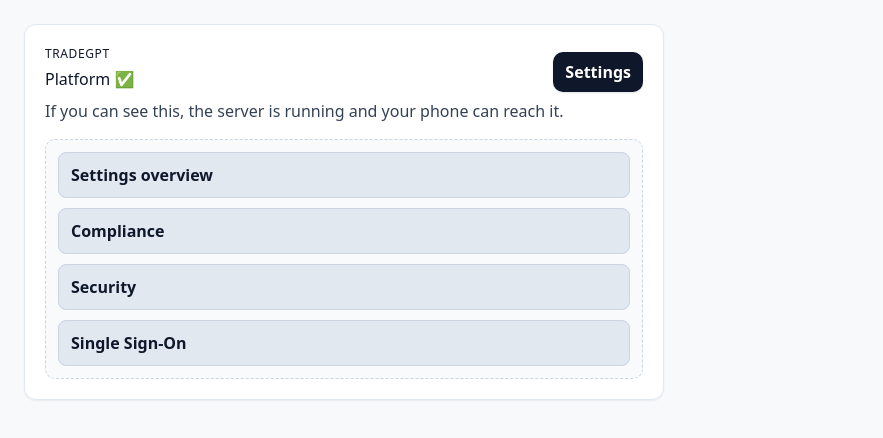
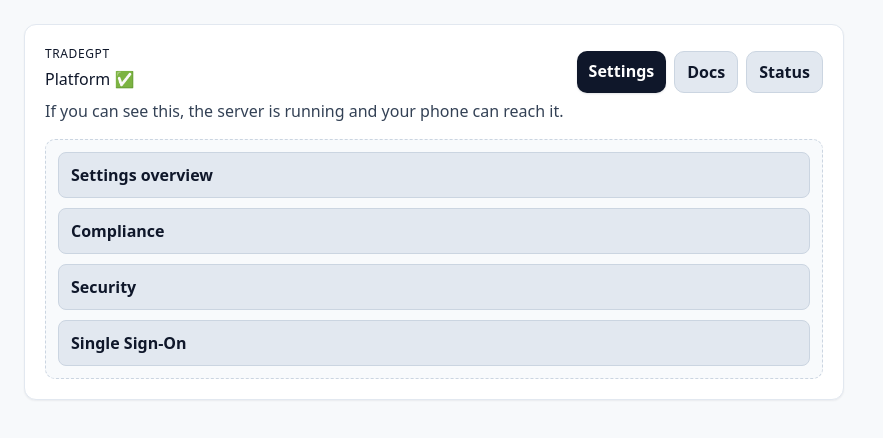
Before and after one commit to jbmeadows26/tradegpt-platform, a Next.js app: page / in a window 1280 px wide. Shown: the top 438 px of the page, without its empty margins (0-883 px from the left). Built offline with nearby package versions, Linux system fonts and the light colour scheme.

Commit message:
Share layout styles and expand homepage nav

```diff
--- a/app/page.tsx
+++ b/app/page.tsx
@@ -1,4 +1,5 @@
 import Link from "next/link";
+import { card, dashedPanel, pageShell } from "./ui/layoutStyles";
 
 const links = [
   { href: "/settings", label: "Settings overview" },
@@ -7,27 +8,16 @@
   { href: "/settings/sso", label: "Single Sign-On" },
 ];
 
+const topNavLinks = [
+  { href: "/settings", label: "Settings", variant: "primary" as const },
+  { href: "https://docs.example.com", label: "Docs", variant: "ghost" as const },
+  { href: "https://status.example.com", label: "Status", variant: "ghost" as const },
+];
+
 export default function Home() {
   return (
-    <main
-      style={{
-        padding: 24,
-        fontFamily: "system-ui",
-        minHeight: "100vh",
-        background: "#f7f9fb",
-        color: "#0f172a",
-      }}
-    >
-      <section
-        style={{
-          background: "#fff",
-          border: "1px solid #e2e8f0",
-          borderRadius: 12,
-          padding: 20,
-          boxShadow: "0 1px 2px rgba(15, 23, 42, 0.06)",
-        maxWidth: 640,
-      }}
-    >
+    <main style={pageShell}>
+      <section style={{ ...card, maxWidth: 820 }}>
         <div style={{ display: "flex", alignItems: "center", justifyContent: "space-between" }}>
           <div>
             <p style={{ textTransform: "uppercase", letterSpacing: 0.6, fontSize: 12, margin: 0 }}>
@@ -35,36 +25,32 @@
             </p>
             <h1 style={{ margin: "4px 0 8px" }}>Platform ✅</h1>
           </div>
-          <nav style={{ display: "flex", gap: 8 }}>
+          <nav style={{ display: "flex", gap: 8, flexWrap: "wrap" }}>
+            {topNavLinks.map((link) => (
               <Link
-              href="/settings"
+                key={link.href}
+                href={link.href}
                 style={{
                   padding: "8px 12px",
                   borderRadius: 10,
                   textDecoration: "none",
-                background: "#0f172a",
-                color: "#fff",
+                  background: link.variant === "primary" ? "#0f172a" : "#e2e8f0",
+                  color: link.variant === "primary" ? "#fff" : "#0f172a",
                   fontWeight: 600,
-                boxShadow: "0 1px 2px rgba(15,23,42,0.12)",
+                  boxShadow:
+                    link.variant === "primary" ? "0 1px 2px rgba(15,23,42,0.12)" : "none",
+                  border: link.variant === "primary" ? "none" : "1px solid #cbd5e1",
                 }}
               >
-              Settings
+                {link.label}
               </Link>
+            ))}
           </nav>
         </div>
         <p style={{ margin: "0 0 16px", color: "#334155" }}>
           If you can see this, the server is running and your phone can reach it.
         </p>
-        <div
-          style={{
-            display: "grid",
-            gap: 10,
-            padding: 12,
-            border: "1px dashed #cbd5e1",
-            borderRadius: 10,
-            background: "#f8fafc",
-          }}
-        >
+        <div style={dashedPanel}>
           {links.map((link) => (
             <Link
               key={link.href}
--- a/app/settings/layout.tsx
+++ b/app/settings/layout.tsx
@@ -1,6 +1,7 @@
 "use client";
 import Link from "next/link";
 import { usePathname } from "next/navigation";
+import { card, pageShell } from "../ui/layoutStyles";
 
 const navLinks = [
   { href: "/settings", label: "Overview" },
@@ -22,15 +23,7 @@
   };
 
   return (
-    <main
-      style={{
-        padding: 24,
-        fontFamily: "system-ui",
-        minHeight: "100vh",
-        background: "#f7f9fb",
-        color: "#0f172a",
-      }}
-    >
+    <main style={pageShell}>
       <header style={{ marginBottom: 24 }}>
         <p style={{ textTransform: "uppercase", letterSpacing: 0.6, fontSize: 12 }}>
           Settings
@@ -44,15 +37,7 @@
       </header>
 
       <div className="settings-layout-grid" style={{ display: "grid", gap: 24 }}>
-        <nav
-          style={{
-            background: "#fff",
-            border: "1px solid #e2e8f0",
-            borderRadius: 12,
-            padding: 16,
-            boxShadow: "0 1px 2px rgba(15, 23, 42, 0.06)",
-          }}
-        >
+        <nav style={{ ...card, padding: 16 }}>
           <ul style={{ listStyle: "none", padding: 0, margin: 0, display: "grid", gap: 8 }}>
             {navLinks.map((link) => (
               <li key={link.href}>
@@ -77,15 +62,7 @@
           </ul>
         </nav>
 
-        <section
-          style={{
-            background: "#fff",
-            border: "1px solid #e2e8f0",
-            borderRadius: 12,
-            padding: 20,
-            boxShadow: "0 1px 2px rgba(15, 23, 42, 0.06)",
-          }}
-        >
+        <section style={{ ...card, padding: 20 }}>
           {children}
         </section>
       </div>
--- /dev/null
+++ b/app/ui/layoutStyles.ts
@@ -0,0 +1,26 @@
+import type { CSSProperties } from "react";
+
+export const pageShell: CSSProperties = {
+  padding: 24,
+  fontFamily: "system-ui",
+  minHeight: "100vh",
+  background: "#f7f9fb",
+  color: "#0f172a",
+};
+
+export const card: CSSProperties = {
+  background: "#fff",
+  border: "1px solid #e2e8f0",
+  borderRadius: 12,
+  padding: 20,
+  boxShadow: "0 1px 2px rgba(15, 23, 42, 0.06)",
+};
+
+export const dashedPanel: CSSProperties = {
+  display: "grid",
+  gap: 10,
+  padding: 12,
+  border: "1px dashed #cbd5e1",
+  borderRadius: 10,
+  background: "#f8fafc",
+};
```
Lines whose indentation alone changed are shown as unchanged.
